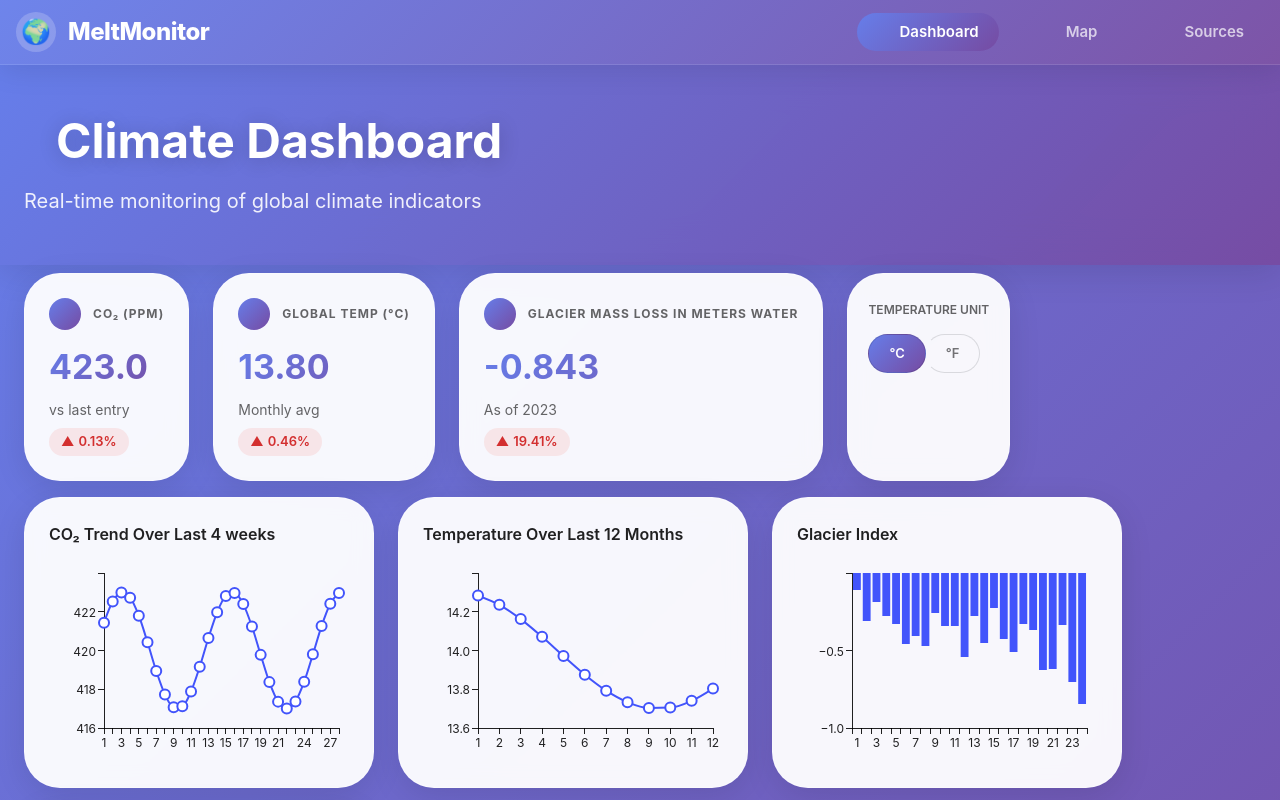
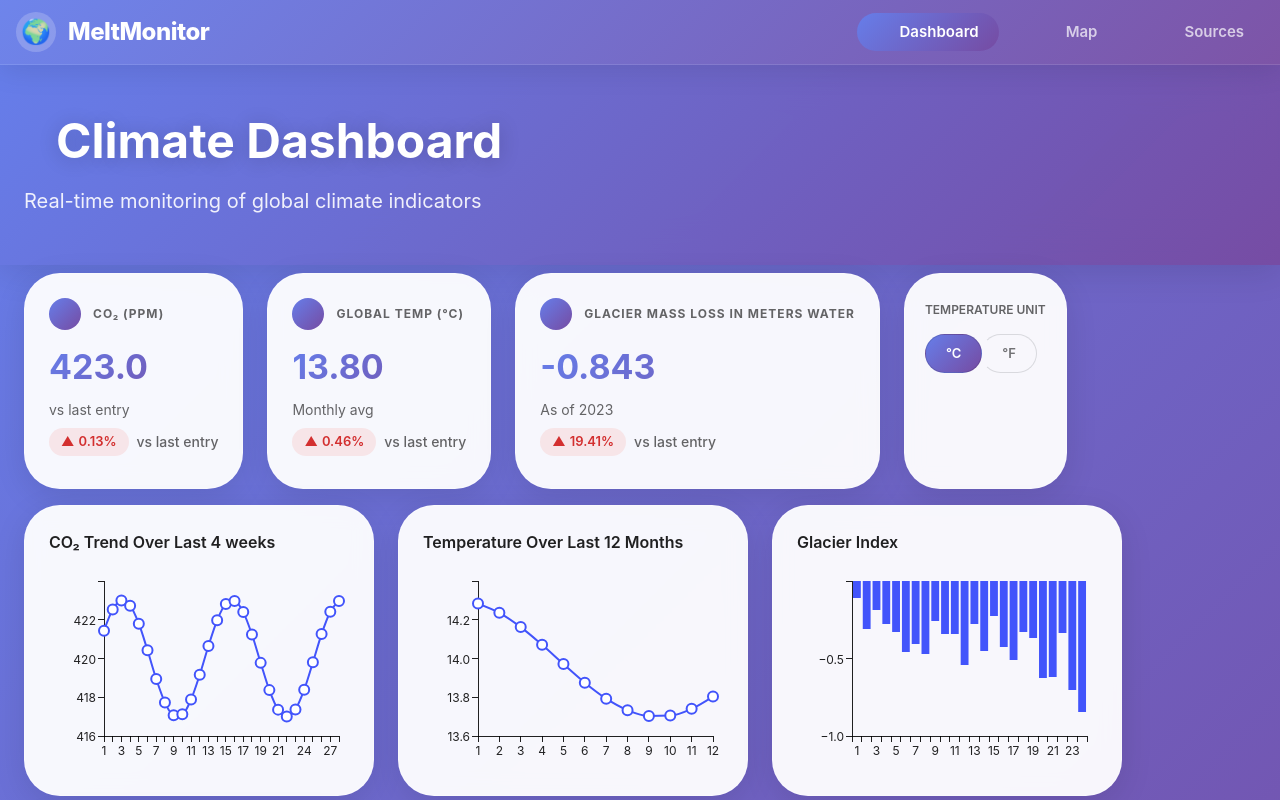
Before and after one commit to Soham0047/CS160-Group6-MeltMonitor, a React (Vite) app in the folder client/: page / in a window 1280 px wide. Shown: the top 800 px of the page. Built offline with nearby package versions, Linux system fonts and the light colour scheme; no server answers; some icons are missing.

Commit message:
Add secondary sublabel to KpiCard component

```diff
--- a/client/src/components/Dashboard/KpiCard.jsx
+++ b/client/src/components/Dashboard/KpiCard.jsx
@@ -1,6 +1,6 @@
 import { Card, CardContent, Typography, Box } from "@mui/material";
 
-export default function KpiCard({ label, value, sublabel, delta, icon }) {
+export default function KpiCard({ label, value, sublabel, secondarySublabel, delta, icon }) {
   const deltaColor =
     delta > 0 ? "error.main" : delta < 0 ? "success.main" : "text.secondary";
   const deltaSign = delta > 0 ? "▲" : delta < 0 ? "▼" : "•";
@@ -72,6 +72,15 @@ export default function KpiCard({ label, value, sublabel, delta, icon }) {
             {sublabel}
           </Typography>
         )}
+          <Box
+              sx={{
+                  display: "flex",
+                  alignItems: "center", // Vertically center the delta box and the secondary label
+                  gap: 1, // Space between the delta box and the secondary label
+                  mb: 1, // Keep the bottom margin on the wrapper
+              }}
+          >
+          {/* PERCENTAGE BOX (DELTA) */}
           {typeof delta === "number" && (
               <Box
                   sx={{
@@ -96,6 +105,18 @@ export default function KpiCard({ label, value, sublabel, delta, icon }) {
                   <span>{Math.abs(delta)}%</span>
               </Box>
           )}
+          {secondarySublabel && (
+              <Typography
+                  variant="body2"
+                  color="text.secondary"
+                  sx={{
+                      fontWeight: 500
+                  }}
+              >
+                  {secondarySublabel}
+              </Typography>
+          )}
+      </Box>
       </CardContent>
     </Card>
   );
```
Lines whose indentation alone changed are shown as unchanged.
